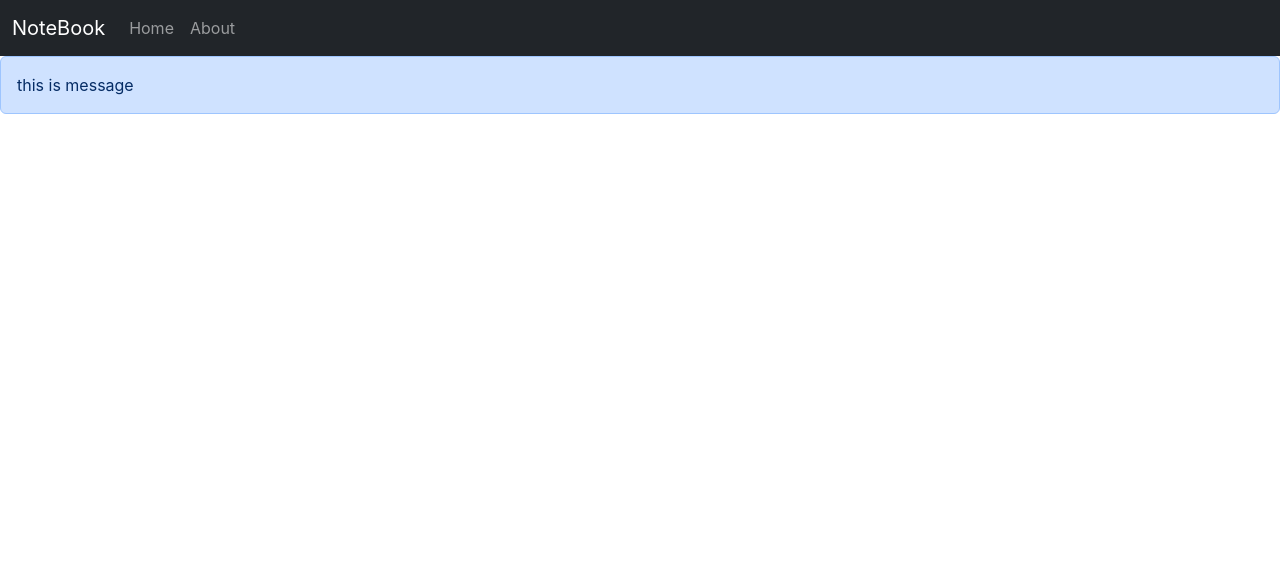
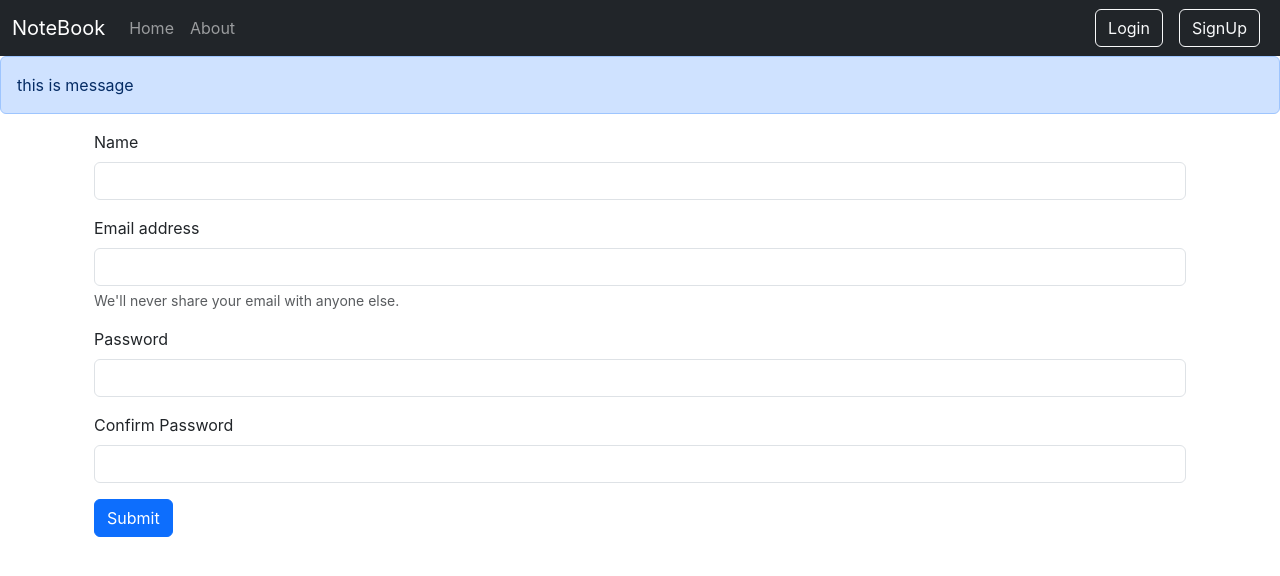
Before and after one commit to kabhinayak02/note-book, a React (Create React App) app: page /signup in a window 1280 px wide. Shown: the top 576 px of the page. Built offline with nearby package versions, Linux system fonts and the light colour scheme.

Commit message:
Implemented Login and Signup page

```diff
--- a/src/App.js
+++ b/src/App.js
@@ -5,6 +5,8 @@ import { Home } from './Components/Home';
 import { About } from './Components/About';
 import NoteState from './Context/notes/noteState';
 import Alert from './Components/Alert';
+import Login from './Components/Login';
+import Signup from "./Components/Signup";
 
 function App() {
   return (
@@ -17,6 +19,8 @@ function App() {
             <Routes>
               <Route exact path="/" element={<Home />} />
               <Route exact path="/about" element={<About />} />
+              <Route exact path="/login" element={<Login />} />
+              <Route exact path="/signup" element={<Signup />} />
             </Routes>
           </div>
         </Router>
--- a/src/Components/AddNote.js
+++ b/src/Components/AddNote.js
@@ -5,11 +5,12 @@ const AddNote = () => {
     const context = useContext(noteContext);
     const { addNote } = context;
 
-    const [note, setNote] = useState({title:"", description:"", tag:"default"})
+    const [note, setNote] = useState({title:"", description:"", tag:""})
 
     const handleClick = (e)=>{
         e.preventDefault();
         addNote(note.title, note.description, note.tag);
+        setNote({title:"", description:"", tag:""});
     }
 
     const onChange = (e)=>{
@@ -22,15 +23,15 @@ const AddNote = () => {
             <form className="my-3">
                 <div className="mb-3">
                     <label htmlFor="title" className="form-label">Title</label>
-                    <input type="text" className="form-control" id="title" name="title" aria-describedby="emailHelp" onChange={onChange} />
+                    <input type="text" className="form-control" id="title" name="title" aria-describedby="emailHelp" value={note.title} onChange={onChange} />
                 </div>
                 <div className="mb-3">
                     <label htmlFor="description" className="form-label">Description</label>
-                    <input type="text" className="form-control" id="description" name="description" onChange={onChange} />
+                    <input type="text" className="form-control" id="description" name="description" value={note.description}  onChange={onChange} />
                 </div>
                 <div className="mb-3">
                     <label htmlFor="tag" className="form-label">Tag</label>
-                    <input type="text" className="form-control" id="tag" name="tag" onChange={onChange} />
+                    <input type="text" className="form-control" id="tag" name="tag" value={note.tag}  onChange={onChange} />
                 </div>
 
                 <button type="submit" className="btn btn-primary" onClick={handleClick}>Add Note</button>
--- /dev/null
+++ b/src/Components/Login.js
@@ -0,0 +1,58 @@
+import React, {useState} from 'react'
+import { useNavigate } from 'react-router-dom';
+
+const Login = () => {
+
+    const [credentials, setCredentials] = useState({email:"", password:""});
+
+    let navigate = useNavigate();
+
+    const handleSubmit = async (e)=>{
+        e.preventDefault();
+        // fetch('http://localhost:8000/api/auth/login')
+        const response = await fetch('http://localhost:8000/api/auth/login', {
+            method: 'POST',
+            headers: {
+                'content-type': 'application/json',
+            },
+            body: JSON.stringify({email: credentials.email, password: credentials.password})
+        });
+        const json = await response.json();
+        console.log(json)
+        if(json.success){
+            // Save the Auth-token and redirect
+            localStorage.setItem('token', json.Authtoken);
+            navigate("/");
+        }
+        else{
+            alert("invalid credentials")
+        }
+    }
+
+    const onChange = (e)=>{
+        setCredentials({...credentials, [e.target.name]: e.target.value})
+    }
+
+    return (
+        <div className='container' onSubmit={handleSubmit} >
+            <form>
+                <div className="mb-3">
+                    <label htmlFor="email" className="form-label">Email address</label>
+                    <input type="email" className="form-control" value={credentials.email} id="email" onChange={onChange} name="email" aria-describedby="emailHelp"/>
+                        <div id="emailHelp" className="form-text">We'll never share your email with anyone else.</div>
+                </div>
+                <div className="mb-3">
+                    <label htmlFor="password" className="form-label">Password</label>
+                    <input type="password" className="form-control" value={credentials.password} onChange={onChange} name="password" id="password"/>
+                </div>
+                <div className="mb-3 form-check">
+                    <input type="checkbox" className="form-check-input" id="exampleCheck1"/>
+                        <label className="form-check-label" htmlFor="exampleCheck1">Check me out</label>
+                </div>
+                <button type="submit" className="btn btn-primary" >Submit</button>
+            </form>
+        </div>
+    )
+}
+
+export default Login
--- a/src/Components/Navbar.js
+++ b/src/Components/Navbar.js
@@ -23,10 +23,10 @@ export const Navbar = () => {
                         </li>
 
                     </ul>
-                    {/* <form className="d-flex" role="search">
-                        <input className="form-control me-2" type="search" placeholder="Search" aria-label="Search"/>
-                            <button className="btn btn-outline-success" type="submit">Search</button>
-                    </form> */}
+                    <form className="d-flex" role="search">
+                        <Link className="btn btn-outline-light mx-2" to="/login" role="button">Login</Link>
+                        <Link className="btn btn-outline-light mx-2" to="/signup" role="button">SignUp</Link>
+                    </form>
                 </div>
             </div>
         </nav>
--- a/src/Components/Notes.js
+++ b/src/Components/Notes.js
@@ -5,23 +5,28 @@ import noteContext from '../Context/notes/noteContext';
 
 
 const Notes = () => {
+
     const context = useContext(noteContext);
-    const { notes, getNotes } = context; // destructring
+    const { notes, getNotes, editNote } = context; // destructring
     useEffect(() => {
         getNotes()
         // eslint-disable-next-line
     }, [])
+
     const ref = useRef(null);
+    const refClose = useRef(null);
 
-    const [note, setNote] = useState({etitle:"", edescription:"", etag:""})
+    const [note, setNote] = useState({id:"", etitle:"", edescription:"", etag:""});
 
     const updateNote = (currentNote) => {
         ref.current.click();
-        setNote({etitle: currentNote.title, edescription: currentNote.description, etag: currentNote.tag});
+        setNote({id: currentNote._id ,etitle: currentNote.title, edescription: currentNote.description, etag: currentNote.tag});
     }
     const handleClick = (e)=>{
-        console.log("updating the note...", note)
-        e.preventDefault();
+        console.log("updating the note...", note);
+        editNote(note.id, note.etitle, note.edescription, note.etag);
+        refClose.current.click();
+
     }
 
     const onChange = (e)=>{
@@ -40,7 +45,7 @@ const Notes = () => {
                 <div className="modal-dialog">
                     <div className="modal-content">
                         <div className="modal-header">
-                            <h1 className="modal-title fs-5" id="exampleModalLabel">Modal title</h1>
+                            <h1 className="modal-title fs-5" id="exampleModalLabel">Edit Note</h1>
                             <button type="button" className="btn-close" data-bs-dismiss="modal" aria-label="Close"></button>
                         </div>
                         <div className="modal-body">
@@ -62,7 +67,7 @@ const Notes = () => {
                             </form>
                         </div>
                         <div className="modal-footer">
-                            <button type="button" className="btn btn-secondary" data-bs-dismiss="modal">Close</button>
+                            <button ref={refClose}  type="button" className="btn btn-secondary" data-bs-dismiss="modal">Close</button>
                             <button type="button" className="btn btn-primary" onClick={handleClick}>Update Note</button>
                         </div>
                     </div>
@@ -71,6 +76,9 @@ const Notes = () => {
 
             <div className="row my-3">
                 <h2>You Notes</h2>
+                <div className="container">
+                    {notes.length === 0 && 'No note to Display'}
+                </div>
                 {notes.map((note) => {
                     return <NoteItem key={note._id} updateNote={updateNote} note={note} />
                 })}
--- /dev/null
+++ b/src/Components/Signup.js
@@ -0,0 +1,61 @@
+import React, { useState } from 'react'
+import { useNavigate } from 'react-router-dom';
+
+const Signup = () => {
+
+  const [credentials, setCredentials] = useState({ name: "", email: "", password: "", cpasword: "" });
+
+  let navigate = useNavigate();
+
+  const handleSubmit = async (e) => {
+    e.preventDefault();
+    const { name, email, password } = credentials;
+    const response = await fetch('http://localhost:8000/api/auth/createuser', {
+      method: 'POST',
+      headers: {
+        'content-type': 'application/json',
+      },
+      body: JSON.stringify({ name, email, password })
+    });
+    const json = await response.json();
+    console.log(json)
+    if (json.success) {
+      // Save the Auth-token and redirect
+      localStorage.setItem('token', json.Authtoken);
+      navigate("/");
+    }
+    else {
+      alert("invalid credentials")
+    }
+  }
+  const onChange = (e) => {
+    setCredentials({ ...credentials, [e.target.name]: e.target.value })
+  }
+
+  return (
+    <div className="container">
+      <form onSubmit={handleSubmit}>
+        <div className="mb-3">
+          <label htmlFor="name" className="form-label">Name</label>
+          <input type="text" className="form-control" id="name" name="name" onChange={onChange} aria-describedby="emailHelp" />
+        </div>
+        <div className="mb-3">
+          <label htmlFor="email" className="form-label">Email address</label>
+          <input type="email" className="form-control" id="email" name="email" onChange={onChange} aria-describedby="emailHelp" />
+          <div id="emailHelp" className="form-text">We'll never share your email with anyone else.</div>
+        </div>
+        <div className="mb-3">
+          <label htmlFor="password" className="form-label">Password</label>
+          <input type="password" className="form-control" name="password" id="password" onChange={onChange} minLength={6} required />
+        </div>
+        <div className="mb-3">
+          <label htmlFor="cpassword" className="form-label">Confirm Password</label>
+          <input type="password" className="form-control" name="cpassword" id="cpassword" onChange={onChange} minLength={6} required/>
+        </div>
+        <button type="submit" className="btn btn-primary">Submit</button>
+      </form>
+    </div>
+  )
+}
+
+export default Signup
```
Also changed, not shown: src/Context/notes/noteState.js (+14 -16 lines), 2 other files (tests, documents, lock files or other folders).
